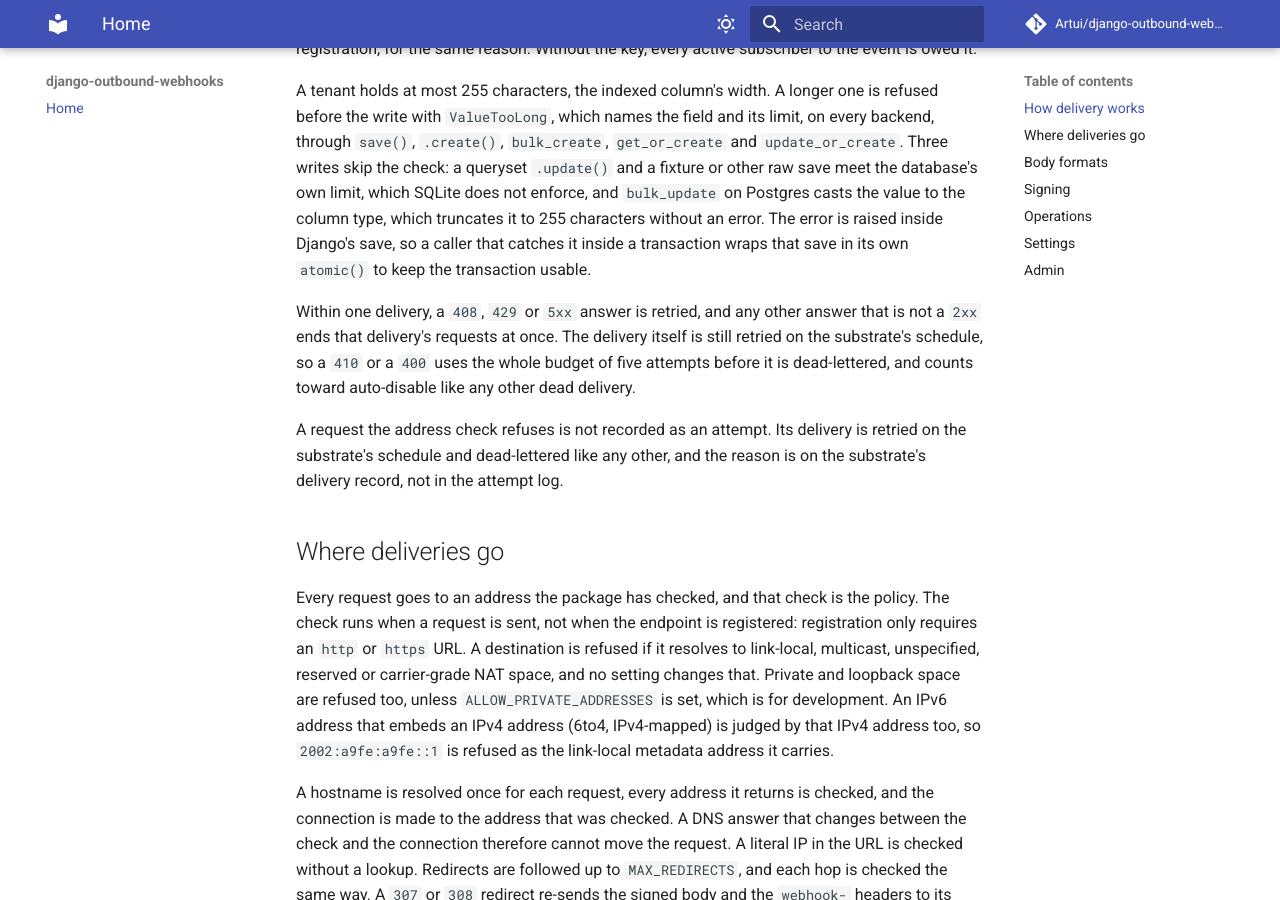
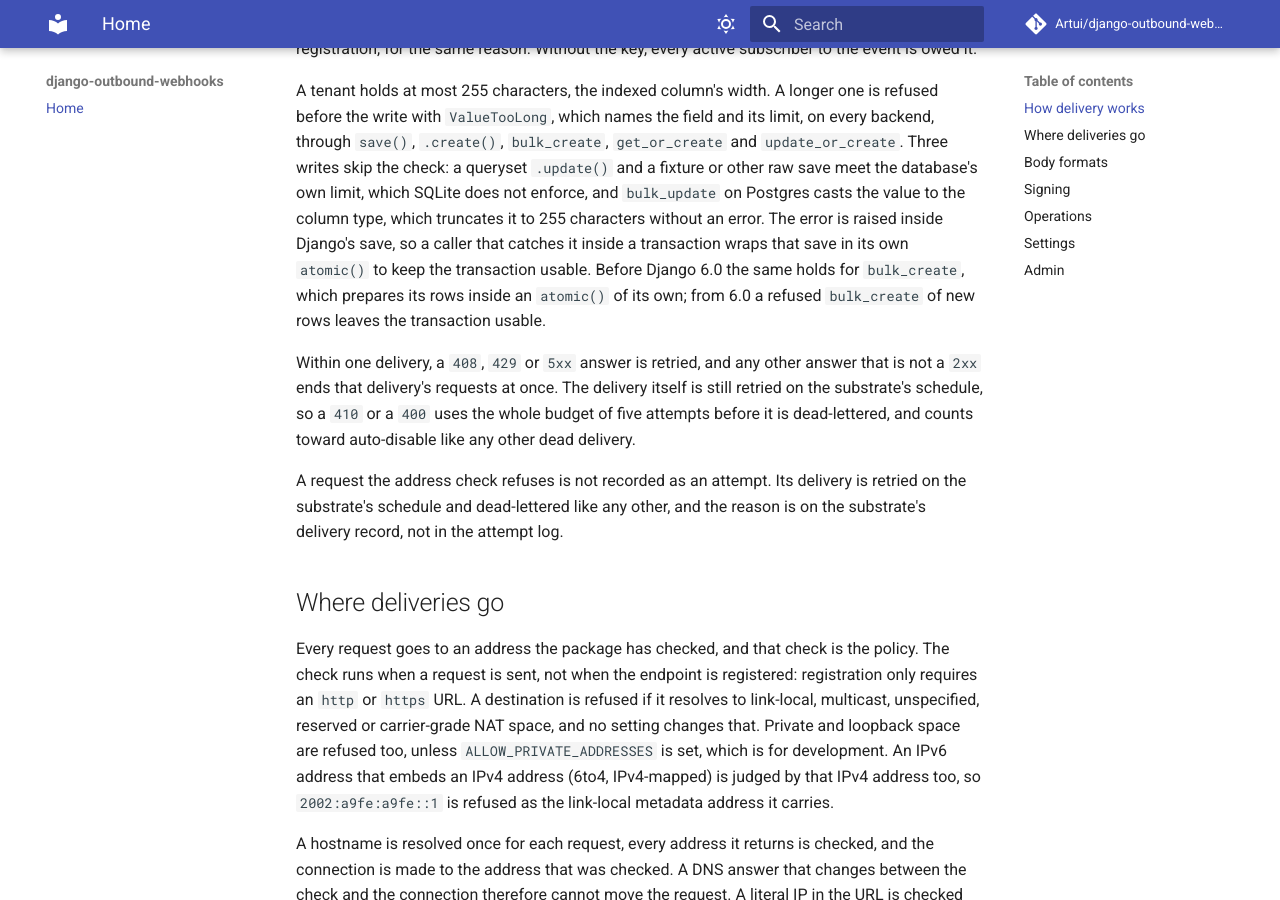
Before and after one commit to Artui/django-outbound-webhooks, an MkDocs documentation site: the page built from docs/index.md, in a window 1280 px wide and 900 px high, scrolled down 599 px. Built offline with MkDocs 1.6.1 and Material for MkDocs 9.7.7, drawn with Linux system fonts in a browser that asks for light colours; comment, search, counter and statistics services are not loaded.

Commit message:
Hold the bulk_create refusal test on Django before 6.0
Before 6.0 bulk_create prepares its rows inside its own atomic(), so a
refusal caught there leaves the surrounding transaction unusable; the
docs and CHANGELOG now say so, and a test pins both behaviours.

Co-Authored-By: Claude Opus 5.5 <noreply@anthropic.com>

```diff
--- a/docs/index.md
+++ b/docs/index.md
@@ -31,7 +31,10 @@ limit, on every backend, through `save()`, `.create()`, `bulk_create`,
 SQLite does not enforce, and `bulk_update` on Postgres casts the value to the
 column type, which truncates it to 255 characters without an error. The error is
 raised inside Django's save, so a caller that catches it inside a transaction
-wraps that save in its own `atomic()` to keep the transaction usable.
+wraps that save in its own `atomic()` to keep the transaction usable. Before
+Django 6.0 the same holds for `bulk_create`, which prepares its rows inside an
+`atomic()` of its own; from 6.0 a refused `bulk_create` of new rows leaves the
+transaction usable.
 
 Within one delivery, a `408`, `429` or `5xx` answer is retried, and any other
 answer that is not a `2xx` ends that delivery's requests at once. The delivery
```
Also changed, not shown: CHANGELOG.md (+1 -1 lines), README.md (+4 -1 lines), 1 other file.
